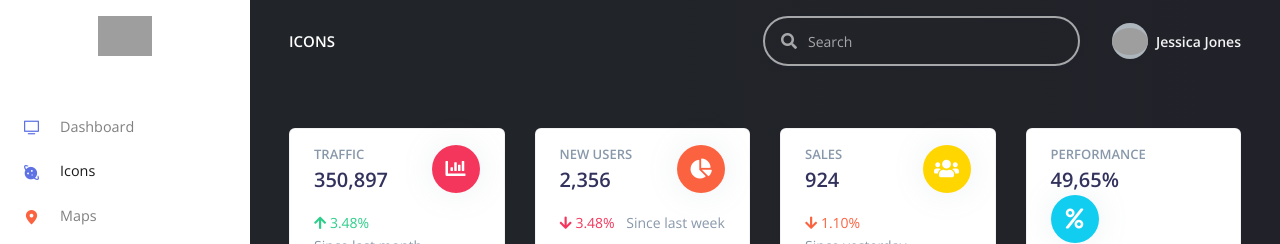
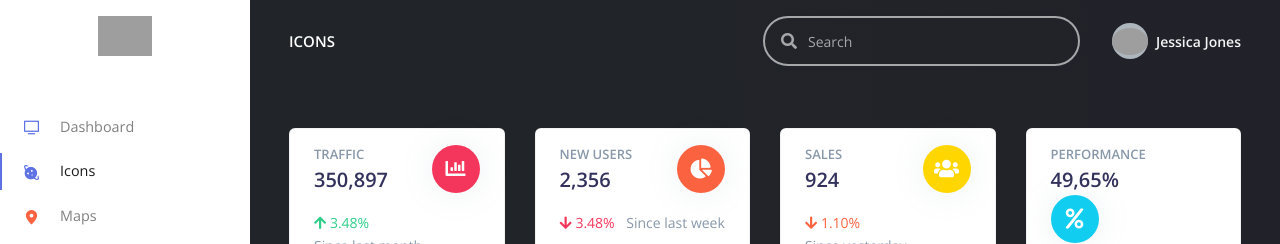
Before and after one commit to creativetimofficial/nextjs-argon-dashboard, a Next.js app: page /admin/icons in a window 1280 px wide. Shown: the top 244 px of the page. Built offline with nearby package versions, Linux system fonts and the light colour scheme; grey boxes are pictures that could not be loaded.

Commit message:
fix: solve sidebar active link border not showing

```diff
--- a/components/Sidebar/Sidebar.js
+++ b/components/Sidebar/Sidebar.js
@@ -60,7 +60,11 @@ function Sidebar(props) {
       return (
         <NavItem key={key} active={activeRoute(prop.layout + prop.path)}>
           <Link href={prop.layout + prop.path}>
-            <NavLink href="#pablo" onClick={closeCollapse}>
+            <NavLink
+              href="#pablo"
+              active={activeRoute(prop.layout + prop.path)}
+              onClick={closeCollapse}
+            >
               <i className={prop.icon} />
               {prop.name}
             </NavLink>
```
